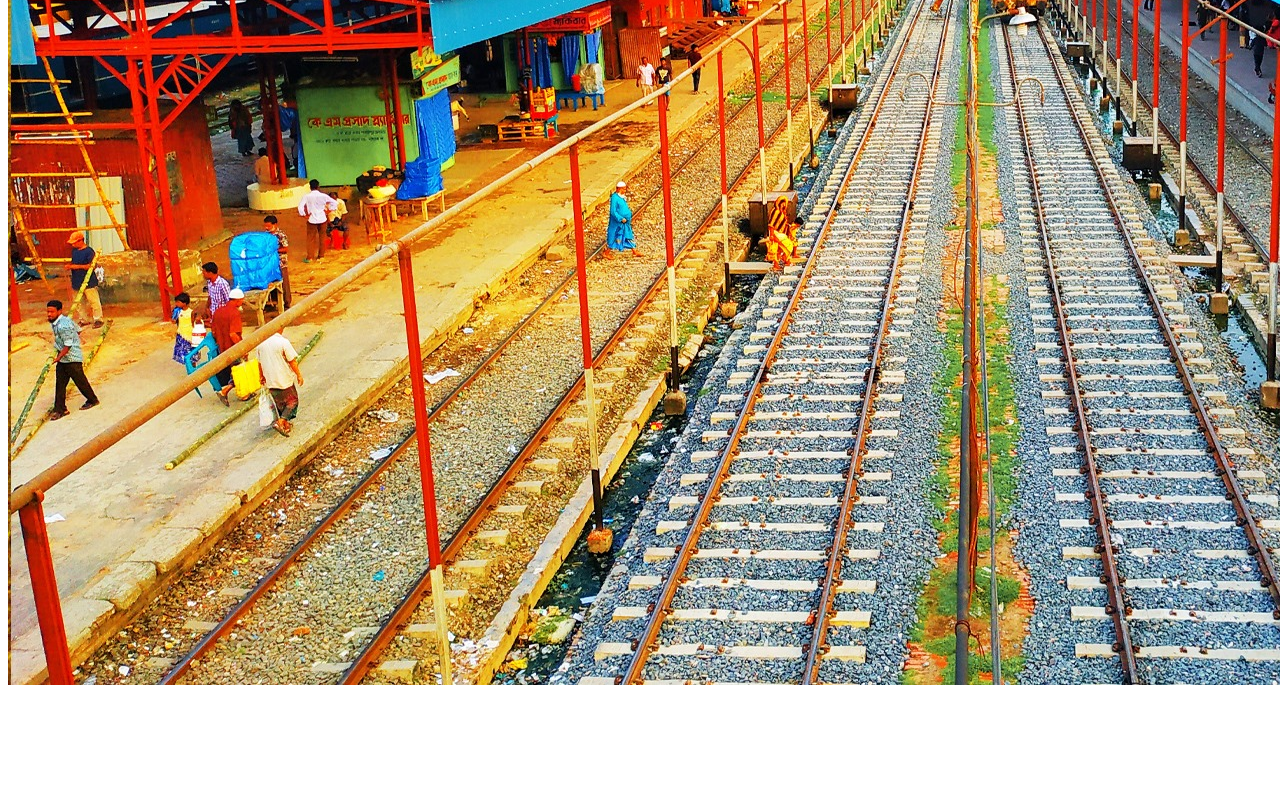
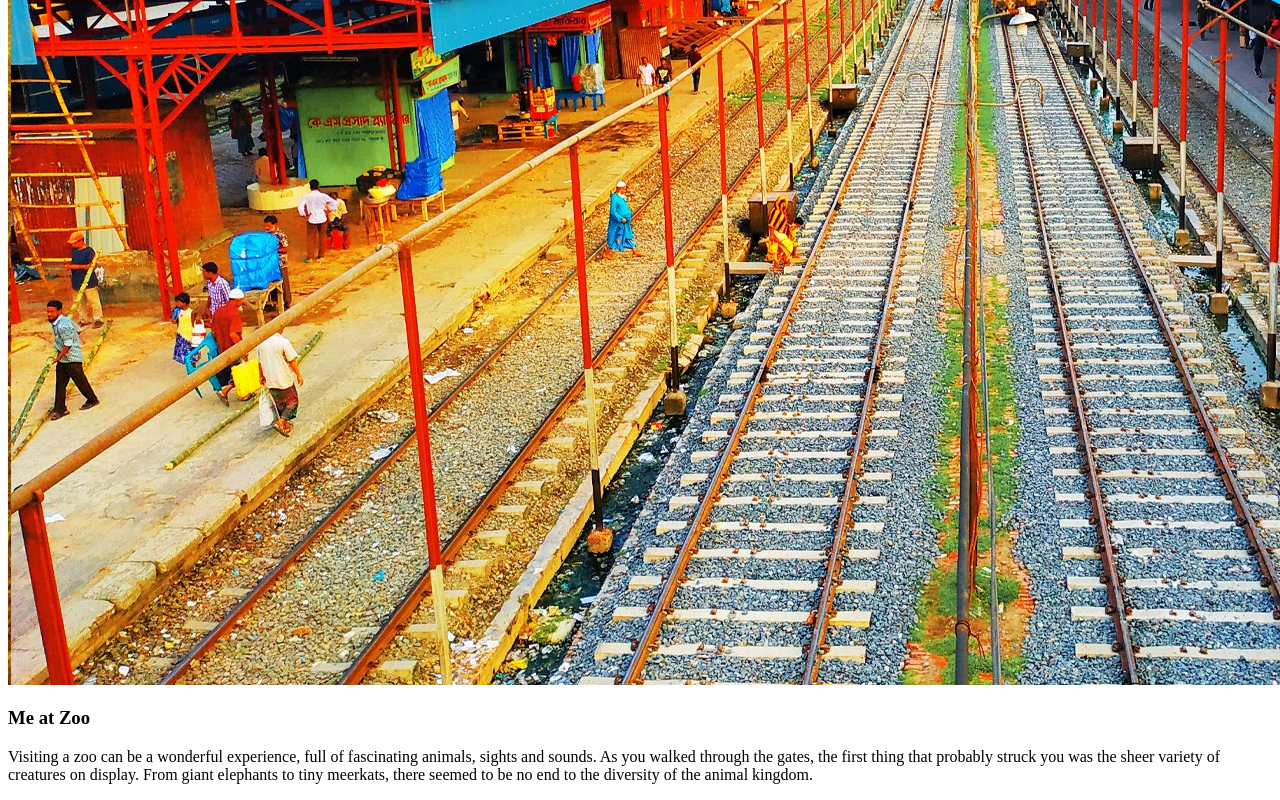
Before and after one commit to 007Shakib/my-third-repo, a plain HTML site: page index.html in a window 1280 px wide. Shown: the part 1457-2257 px from the top of the page. Before the commit the page ends 2154 px from the top, so only its background shows below. Drawn offline with Linux system fonts and the light colour scheme.

Commit message:
somthing

```diff
--- a/index.html
+++ b/index.html
@@ -36,5 +36,7 @@
         <p>The Sundarbans is a vast mangrove forest located in the delta region of the Ganges, Brahmaputra, and Meghna rivers in Bangladesh and India. It is the largest delta in the world and home to the world's largest population of Bengal tigers. The Sundarbans is a UNESCO World Heritage Site, recognized for its unique ecosystem and the diverse wildlife that inhabits it. Visitors can take guided boat tours to explore the mangrove forests, spot wildlife such as crocodiles, spotted deer, and numerous bird species, and learn about the culture and livelihoods of the local communities that depend on the Sundarbans for their survival. With its natural beauty and unique biodiversity, the Sundarbans is a must-visit destination for nature lovers and wildlife enthusiasts.</p>
     </div>
     <img src="pbt station.jpg" alt="">
+    <h3>Me at Zoo</h3>
+    <p>Visiting a zoo can be a wonderful experience, full of fascinating animals, sights and sounds. As you walked through the gates, the first thing that probably struck you was the sheer variety of creatures on display. From giant elephants to tiny meerkats, there seemed to be no end to the diversity of the animal kingdom.</p>
 </body>
 </html>
```
